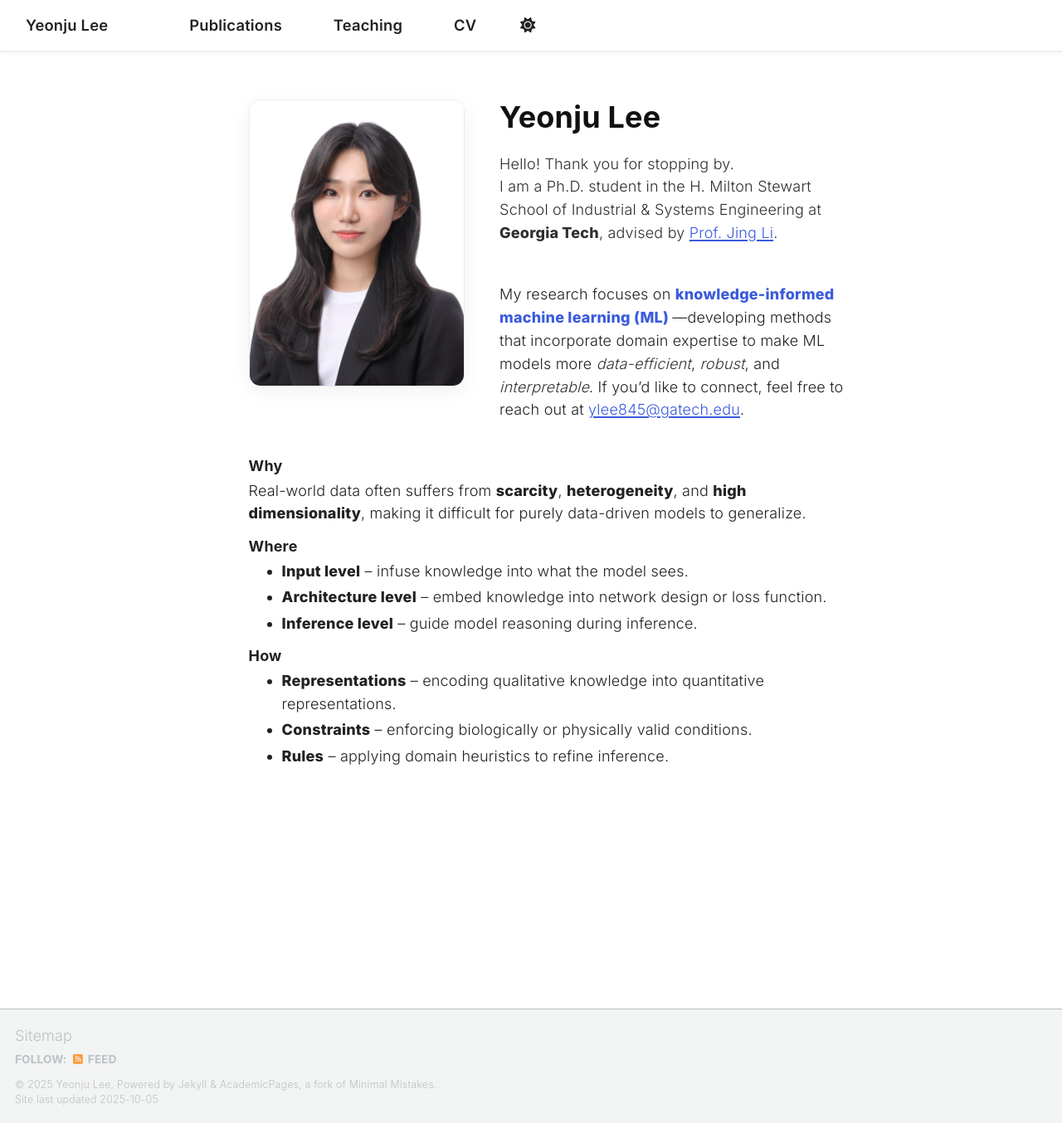
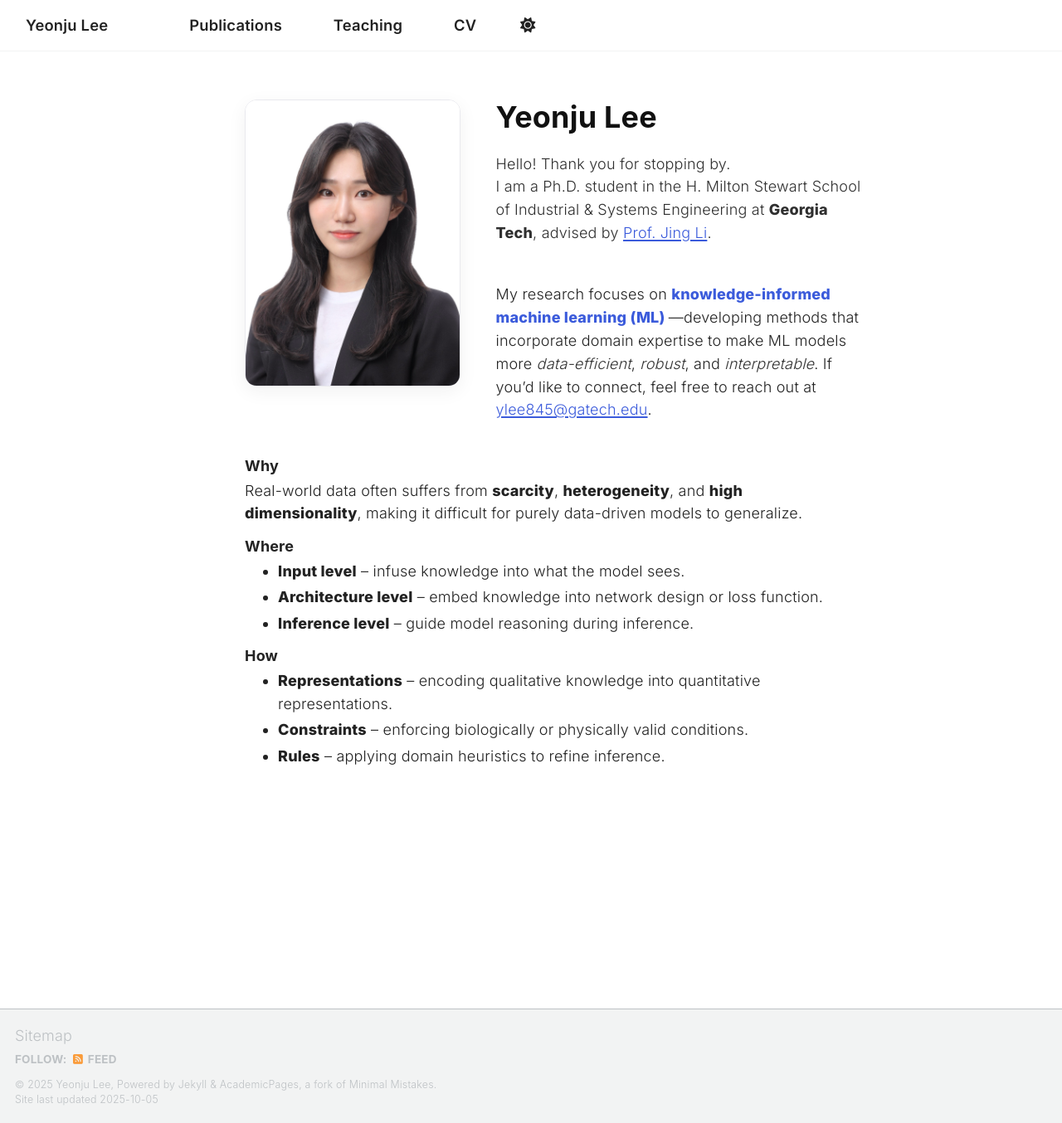
Before and after one commit to ylee845/ylee845.github.io, a Jekyll site: the page built from _pages/about.md, in a window 1280 px wide and 1354 px high. Shown: the whole window at 83% size. Built offline with Jekyll 4.4.1, drawn with Linux system fonts in a browser that asks for light colours; a script that is not in the unit is left out.

Commit message:
Update custom.scss

```diff
--- a/_sass/custom.scss
+++ b/_sass/custom.scss
@@ -66,37 +66,7 @@ hr{
   margin-left:0 !important;
   max-width: 100%;     /* 필요시 1200~1400 사이에서 조절 */
   margin: 0 auto;
-  padding: 0 1rem;       /* 좌우 여백(좁히려면 .75rem) */
-}
-
-/* 사진+텍스트 나란히 */
-.intro{ display:flex; align-items:flex-start; gap:2rem; margin:1.25rem 0 2rem; }
-.intro__img{
-  width: 240px;         /* 부담 적은 크기 (220~280 사이 조절) */
-  height:auto; border-radius:14px; border:1px solid var(--line);
-  box-shadow:0 6px 22px rgba(30,30,30,.06); flex-shrink:0;
-}
-.intro__body{ flex:1; font-size:1.02rem; line-height:1.7; font-weight:300; }
-.intro__title{ margin:0 0 .4rem; font-size:2.1rem; line-height:1.2; font-weight:800; }
-.intro__body a{ color:var(--brand); text-decoration:underline; } /* 링크 기본 밑줄 */
-@media (max-width: 900px){
-  .intro{ flex-direction:column; gap:1rem; }
-  .intro__img{ width:100%; max-width:420px; }
-}
-/* =========================
-   MASTHEAD: 고정 + 폰트 + 메뉴 강조
-   ========================= */
-
-/* 1) 스크롤 내려도 항상 상단 고정 */
-.masthead {
-  position: fixed !important;
-  top: 0;
-  left: 0;
-  width: 100%;
-  z-index: 999;
-  background: var(--card) !important;
-  border-bottom: 1px solid var(--line);
-  box-shadow: 0 1px 6px rgba(0,0,0,0.05);   /* 살짝 그림자 */
+  padding: 0 0.75rem;       /* 좌우 여백(좁히려면 .75rem) */
 }
 
 /* 페이지 내용이 상단바에 가리지 않게 offset 추가 */
```
